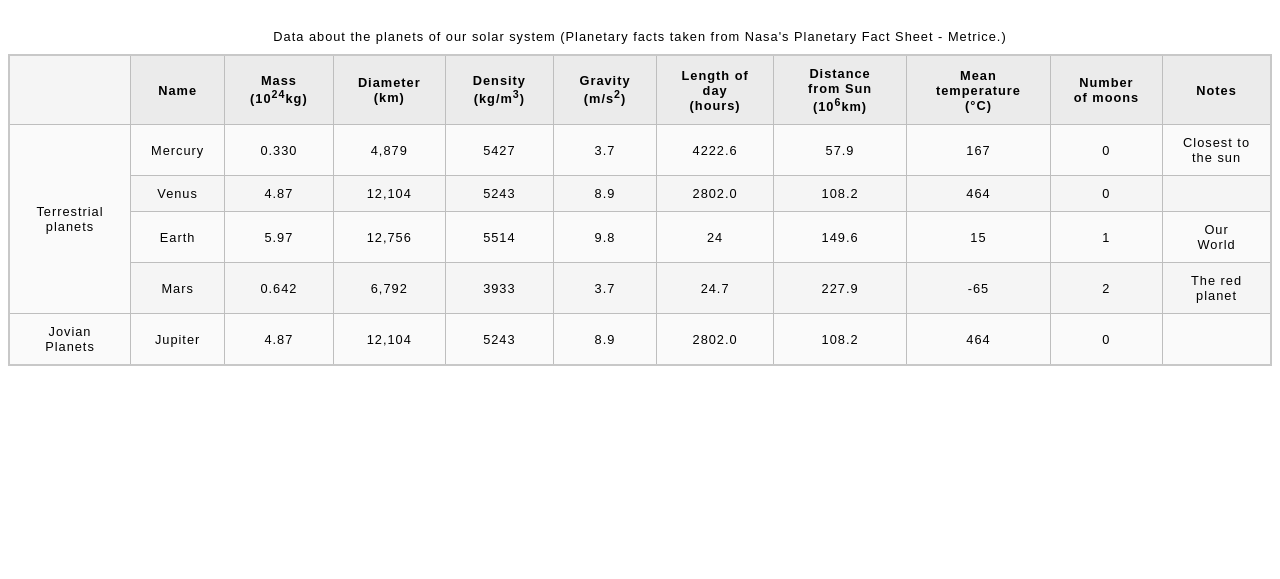
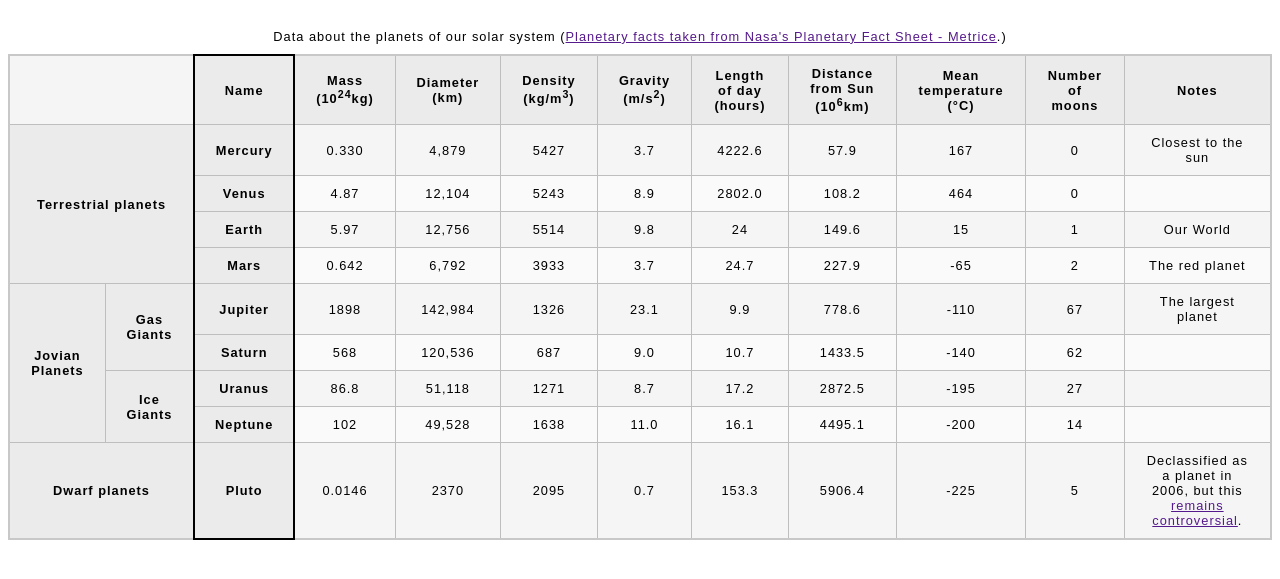
Before and after one commit to mcachia/practiceSessions, a plain HTML site: page HTML practice/Assessments/Structuring planet data/index.html in a window 1280 px wide. Shown: the part 61-640 px from the top of the page. Drawn offline with Linux system fonts and the light colour scheme.

Commit message:
Table Final

```diff
--- a/HTML practice/Assessments/Structuring planet data/index.html
+++ b/HTML practice/Assessments/Structuring planet data/index.html
@@ -8,9 +8,16 @@
   <body>
     <h1>Planet Data</h1>
     <table>
-      <caption>Data about the planets of our solar system (Planetary facts taken from Nasa's Planetary Fact Sheet - Metrice.)</caption>
+      <colgroup>
+<col>
+<col>
+<col style="border: 2px solid">
+
+      </colgroup>
+      <caption>Data about the planets of our solar system (<a href="">Planetary facts taken from Nasa's Planetary Fact Sheet - Metrice</a>.)</caption>
+      <thead>
       <tr>
-      <td>&nbsp;</td>
+      <td colspan="2">&nbsp;</td>
       <th>Name</th>
       <th>Mass (10<sup>24</sup>kg)</th>
       <th>Diameter (km)</th>
@@ -22,9 +29,11 @@
       <th>Number of moons</th>
       <th>Notes</th>
       </tr>
+      </thead>
+  <tbody>
       <tr>
-        <td rowspan="4">Terrestrial planets</td>
-        <td>Mercury</td>
+        <th rowspan="4" colspan="2">Terrestrial planets</th>
+        <th>Mercury</th>
         <td>0.330</td>
         <td>4,879</td>
         <td>5427</td>
@@ -36,7 +45,7 @@
         <td>Closest to the sun</td>
       </tr>
       <tr>
-        <td>Venus</td>
+        <th>Venus</th>
         <td>4.87</td>
         <td>12,104</td>
         <td>5243</td>
@@ -48,7 +57,7 @@
         <td></td>
       </tr>
       <tr>
-        <td>Earth</td>
+        <th>Earth</th>
         <td>5.97</td>
         <td>12,756</td>
         <td>5514</td>
@@ -60,7 +69,7 @@
         <td>Our World</td>
       </tr>
       <tr>
-        <td>Mars</td>
+        <th>Mars</th>
         <td>0.642</td>
         <td>6,792</td>
         <td>3933</td>
@@ -72,19 +81,70 @@
         <td>The red planet</td>
       </tr>
       <tr>
-        <td>Jovian Planets</td>
-        <td>Jupiter</td>
-        <td>4.87</td>
-        <td>12,104</td>
-        <td>5243</td>
-        <td>8.9</td>
-        <td>2802.0</td>
-        <td>108.2</td>
-        <td>464</td>
-        <td>0</td>
+        <th rowspan="4">Jovian Planets</th>
+          <th rowspan="2">Gas Giants</th>
+        <th>Jupiter</th>
+        <td>1898</td>
+        <td>142,984</td>
+        <td>1326</td>
+        <td>23.1</td>
+        <td>9.9</td>
+        <td>778.6</td>
+        <td>-110</td>
+        <td>67</td>
+        <td>The largest planet</td>
+      </tr>
+      <tr>
+        <th>Saturn</th>
+        <td>568</td>
+        <td>120,536</td>
+        <td>687</td>
+        <td>9.0</td>
+        <td>10.7</td>
+        <td>1433.5</td>
+        <td>-140</td>
+        <td>62</td>
         <td></td>
       </tr>
-
+      <tr>
+          <th rowspan="2">Ice Giants</th>
+        <th>Uranus</th>
+        <td>86.8</td>
+        <td>51,118</td>
+        <td>1271</td>
+        <td>8.7</td>
+        <td>17.2</td>
+        <td>2872.5</td>
+        <td>-195</td>
+        <td>27</td>
+        <td></td>
+      </tr>
+      <tr>
+        <th>Neptune</th>
+        <td>102</td>
+        <td>49,528</td>
+        <td>1638</td>
+        <td>11.0</td>
+        <td>16.1</td>
+        <td>4495.1</td>
+        <td>-200</td>
+        <td>14</td>
+        <td></td>
+      </tr>
+      <tr>
+        <th colspan="2">Dwarf planets</th>
+        <th>Pluto</th>
+        <td>0.0146</td>
+        <td>2370</td>
+        <td>2095</td>
+        <td>0.7</td>
+        <td>153.3</td>
+        <td>5906.4</td>
+        <td>-225</td>
+        <td>5</td>
+        <td>Declassified as a planet in 2006, but this <a href="">remains controversial</a>.</td>
+      </tr>
+</tbody>
 
     </table>
 
```
